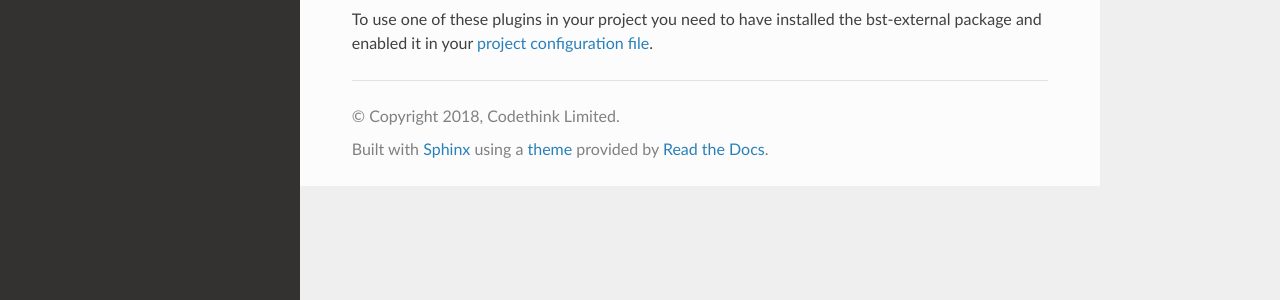
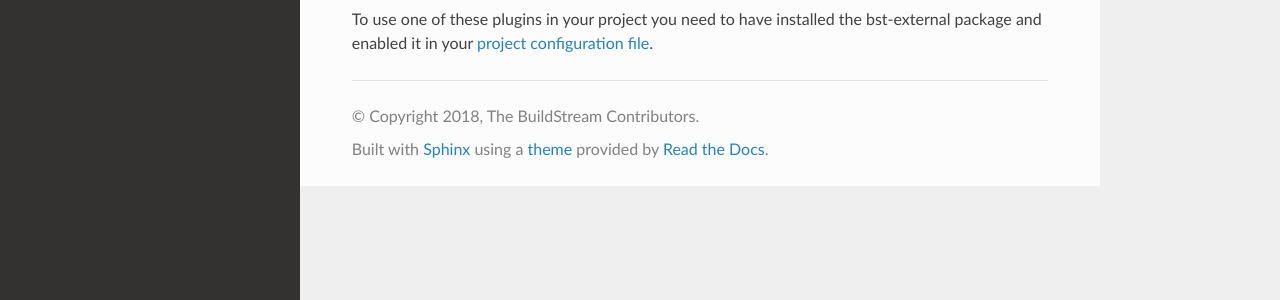
Before and after one commit to buildstream-migration/bst-plugins-container, a Sphinx documentation site: the page built from doc/source/index.rst, in a window 1280 px wide. Shown: the part 248-548 px from the top of the page. Built offline with Sphinx 7.4.7 and the Read the Docs theme 2.0.0, drawn with Linux system fonts in a browser that asks for light colours; pages that are not in the unit, such as notebooks, are missing from menus.

Commit message:
doc/source/conf.py: Update author/copyright notice
Use `The BuildStream Contributors` as the author, and for copyright.

```diff
--- a/doc/source/conf.py
+++ b/doc/source/conf.py
@@ -54,8 +54,8 @@
 
 # General information about the project.
 project = 'BuildStream-plugins-container'
-copyright = '2018, Codethink Limited'
-author = 'Jonathan Maw'
+copyright = '2018, The BuildStream Contributors'
+author = 'The BuildStream Contributors'
 
 # The version info for the project you're documenting, acts as replacement for
 # |version| and |release|, also used in various other places throughout the
```
